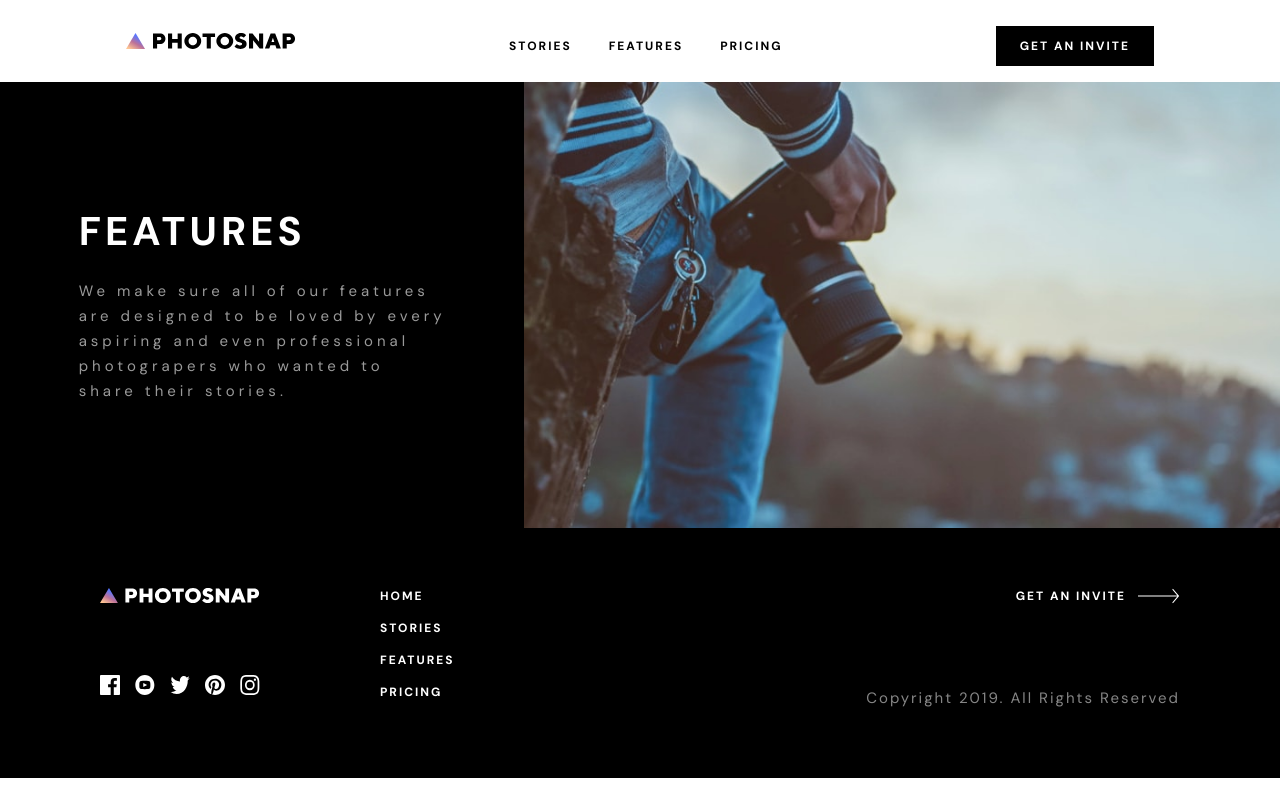
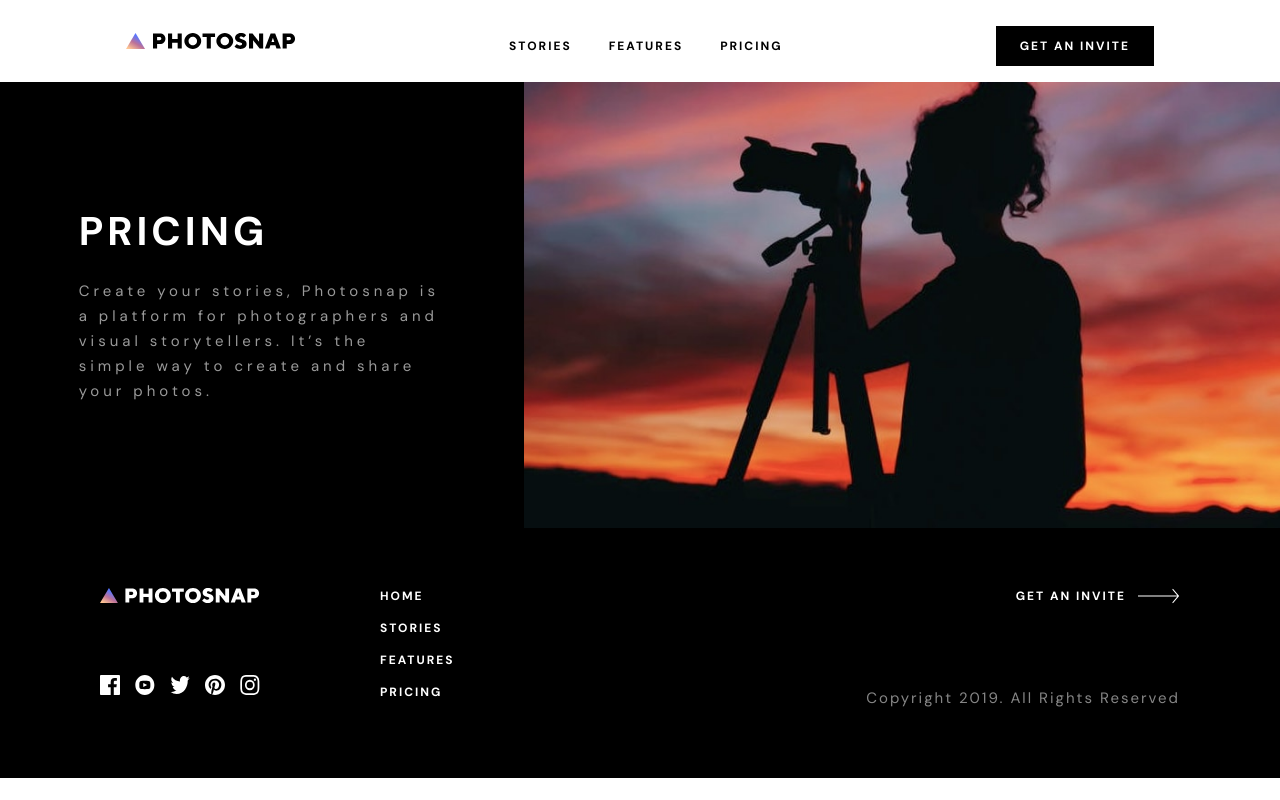
Before and after one commit to k2pbac/photosnap, a Next.js app: page /pricing in a window 1280 px wide. Built offline with nearby package versions, Linux system fonts and the light colour scheme.

Commit message:
interface and base files

```diff
--- a/src/app/main.scss
+++ b/src/app/main.scss
@@ -48,6 +48,7 @@ $filter: linear-gradient(-180deg, #ffc593 0%, #bc7198 52%, #5a77ff 100%);
 @import "../components/story-card/story-card.scss";
 @import "../components/feature/feature.scss";
 @import "../components/header/header.scss";
+@import "../components/pricing/pricing-card.scss";
 @import "./home.scss";
 @import "./stories/stories.scss";
 @import "./features/features.scss";
--- a/src/app/pricing/page.tsx
+++ b/src/app/pricing/page.tsx
@@ -4,11 +4,11 @@ export default function Pricing() {
   return (
     <div className="pricing-page">
       <Header
-        title={"FEATURES"}
+        title={"PRICING"}
         description={
-          "We make sure all of our features are designed to be loved by every aspiring and even professional photograpers who wanted to share their stories."
+          "Create your stories, Photosnap is a platform for photographers and visual storytellers. It’s the simple way to create and share your photos."
         }
-        image={"/features/desktop/hero.jpg"}
+        image={"/pricing/desktop/hero.jpg"}
       />
     </div>
   );
--- /dev/null
+++ b/src/components/pricing/price-card.tsx
@@ -0,0 +1,14 @@
+"use client";
+import { useState } from "react";
+
+import Pricing from "@/interface/pricing";
+
+interface Props {
+  data: Pricing;
+}
+
+export default function PricingCard(props: Props) {
+  const [price, setPrice] = useState(props.data.cost.monthly);
+
+  return <div></div>;
+}
--- /dev/null
+++ b/src/interface/pricing.tsx
@@ -0,0 +1,10 @@
+interface Cost {
+  monthly: string | number;
+  yearly: string | number;
+}
+
+export default interface Pricing {
+  type: string;
+  description: string;
+  cost: Cost;
+}
```
Also changed, not shown: src/components/pricing/pricing-card.scss (added).
